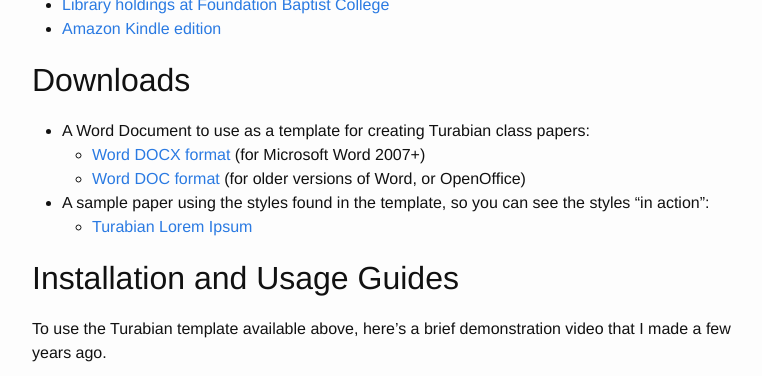
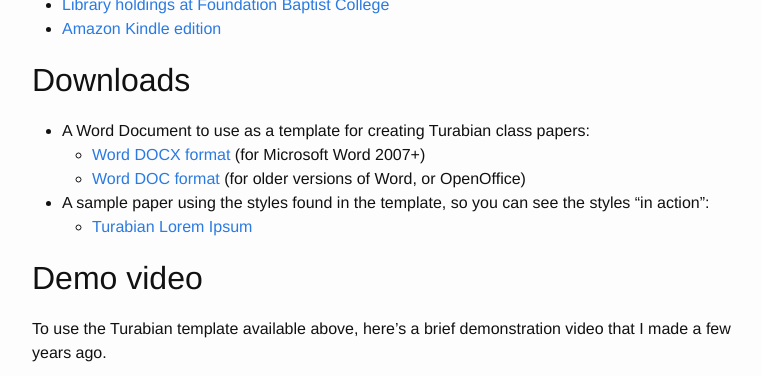
Before and after one commit to dtjohnso/Student-Writing-Helps, a Jekyll site: the page built from turabian.md, in a window 1280 px wide and 900 px high, scrolled down 753 px, cut to the strip 0-376 px from the top of the window. Shown: the whole strip, without its empty margins (238-1000 px from the left). Built offline with Jekyll 4.4.1, drawn with Linux system fonts in a browser that asks for light colours.

Commit message:
minor update to turabian page

```diff
--- a/turabian.md
+++ b/turabian.md
@@ -39,7 +39,7 @@ You simply **must** get a copy of Turabian's book (be sure you have the latest e
 [docx-template]: {{site.baseurl}}/downloads/Turabian Template.docx
 [lorem-ipsum]: {{site.baseurl}}/downloads/Turabian Lorem Ipsum.docx
 
-## Installation and Usage Guides
+## Demo video
 
 To use the Turabian template available above, here's a brief demonstration video that I made a few years ago.
 
```
